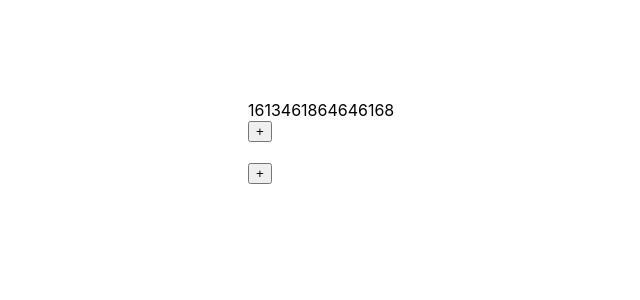
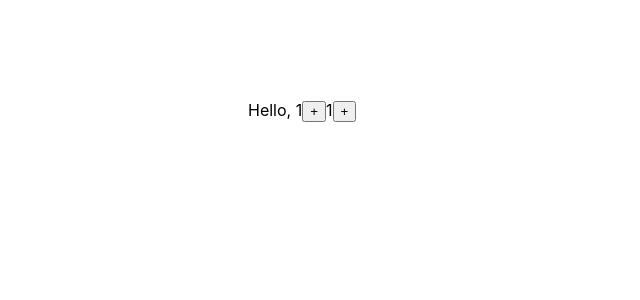
Before and after one commit to AndreyZaytsev90/MyRepository, a React (Create React App) app in the folder IT-KAMASUTRA/tempyarn/my-app/: page / in a window 1280 px wide. Shown: the top 300 px of the page, without its empty margins (132-772 px from the left). Built offline with nearby package versions, Linux system fonts and the light colour scheme.

Commit message:
lesson 21 (useEffect) kabzda kak podrobno is Done

```diff
--- a/IT-KAMASUTRA/tempyarn/my-app/src/App.tsx
+++ b/IT-KAMASUTRA/tempyarn/my-app/src/App.tsx
@@ -18,6 +18,7 @@
 import SelectByDimych from "./components/Select/SelectByDimych";
 import {HelpToUseMemo, LikeUseCallback, UseMemoUseCallback} from "./components/UseMemoUseCallback";
 import {UseState} from "./components/useState/UseState";
+import {UseEffect} from "./components/UseEffect/UseEffect";
 
 
 function App(props: any) {
@@ -101,7 +102,8 @@
 			{/*<UseMemo/>
 			<HelpToUseMemo/>*/}
 			{/*<LikeUseCallback/>*/}
-			<UseState/>
+			{/*<UseState/>*/}
+			<UseEffect/>
 			{/*<UncontrolledRating />*/}
 		</div>
 	);
--- /dev/null
+++ b/IT-KAMASUTRA/tempyarn/my-app/src/components/UseEffect/UseEffect.tsx
@@ -0,0 +1,35 @@
+import {useEffect, useState} from "react";
+
+export const UseEffect = () => {
+    console.log("ComponentUE")
+
+    const [counter, setCounter] = useState(1)
+    const [fake, setFake] = useState(1)
+
+    useEffect(()=>{
+        debugger
+        console.log("useEffect")
+        document.title = counter.toString()
+        //Примеры sideEffect
+        //api.getUsers().then('') - запрос на сервер
+        //setInterval - задача интервала
+        //indexedDB - работа с локальной базой данных
+        //document.getElementId - обращение в элементу по id
+        //document.title = "User " - изменение заголовка документа
+        // и. др
+    }, [counter])
+    // если зависимости нет, то useEffect будет вызываться при каждом рендере компоненты
+    // если в зависимости указать пустой массив [], то useEffect сработает только 1 раз при вмонтировании компоненты
+    // если в зависимости указать что-то конкретное, например переменную counter, то useEffect будет вызываться только при изменении переменной counter
+
+
+    return (
+        <>
+            <span>Hello, {counter}</span>
+            <button onClick={() => setCounter(counter + 1)}>+</button>
+            {fake}
+            <button onClick={() => setFake(fake + 1)}>+</button>
+
+        </>
+    );
+};
```
